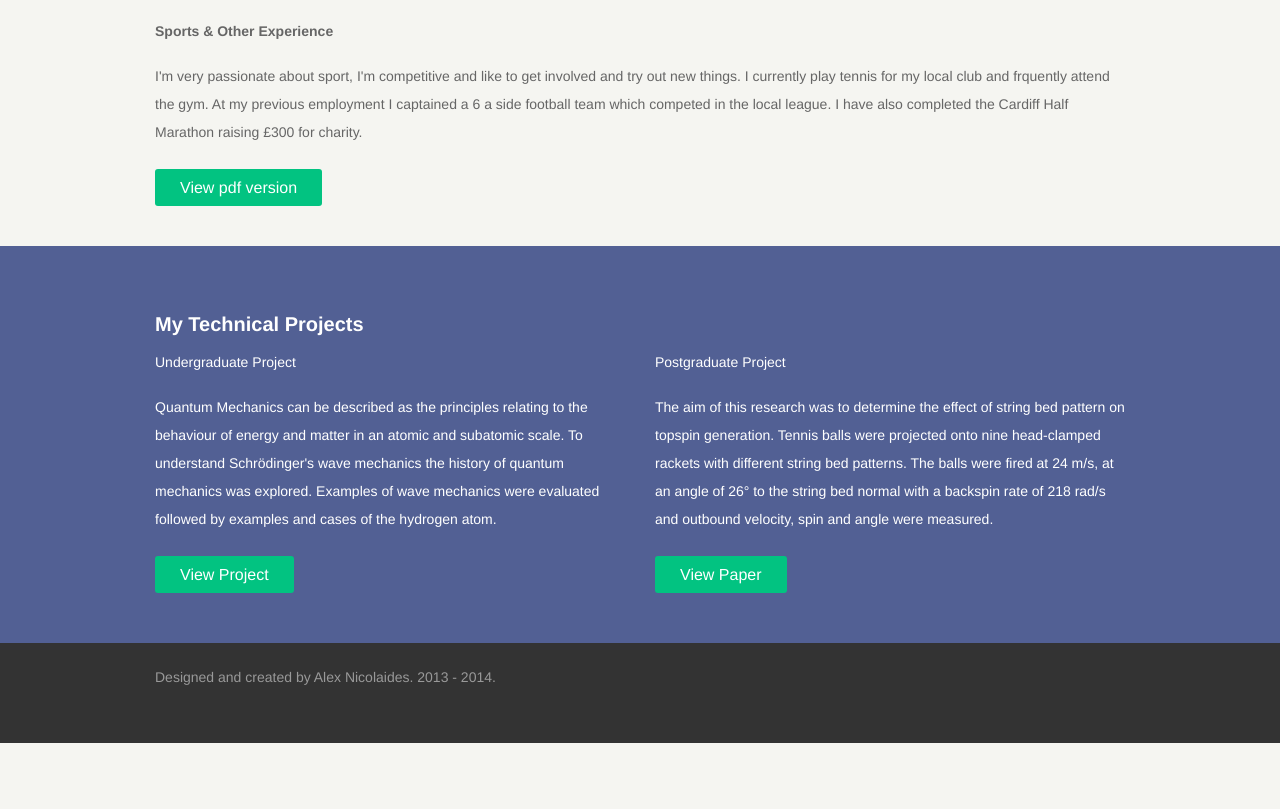
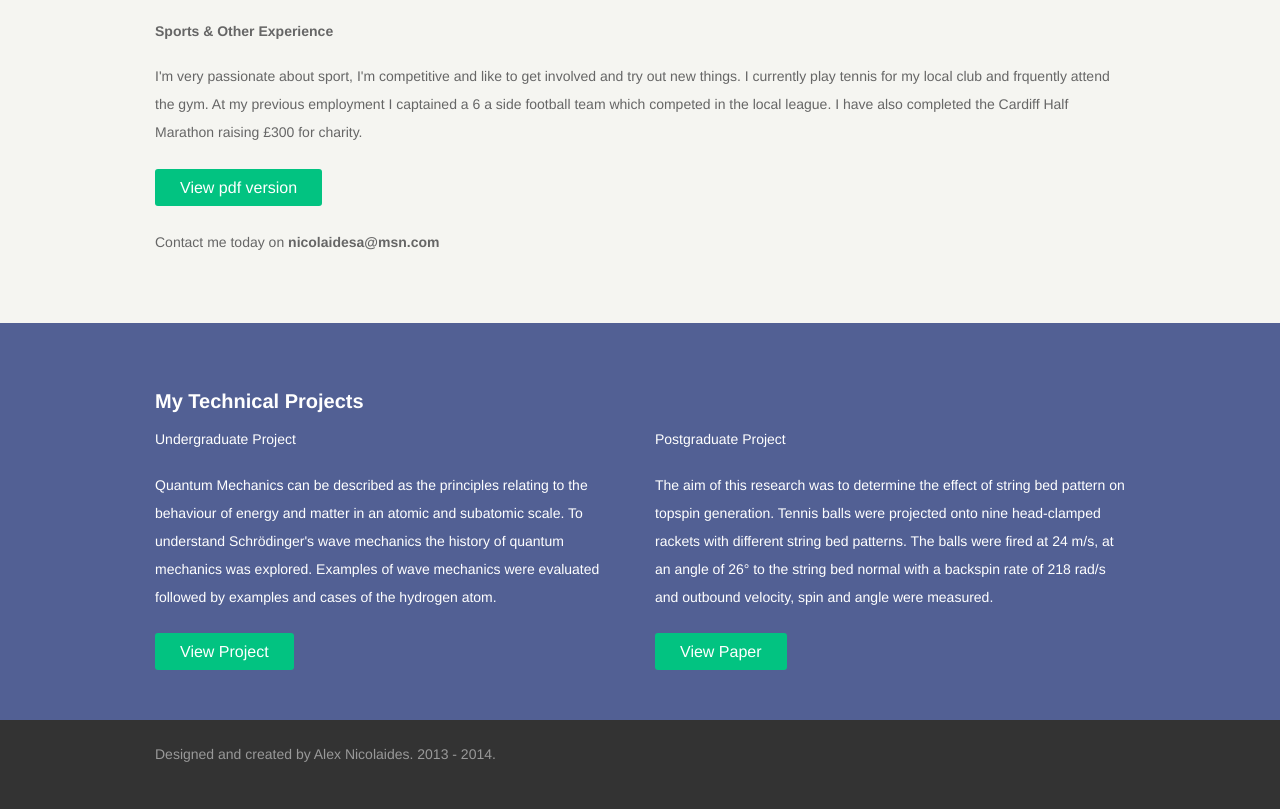
Before and after one commit to Nico9/nico.github.io, a plain HTML site: page index.html in a window 1280 px wide. Shown: the part 2614-3423 px from the top of the page. Before the commit the page ends 3357 px from the top, so only its background shows below. Drawn offline with Linux system fonts and the light colour scheme.

Commit message:
add contact

```diff
--- a/index.html
+++ b/index.html
@@ -184,6 +184,10 @@
         <div class="large-12 columns">
         </br>
             <a href="cv.pdf" target="_blank" class="large-button">View pdf version</a>
+        </br>
+      </br>
+    </br>
+            <p>Contact me today on <strong>nicolaidesa@msn.com</strong></p>
         </div>
       </div>
     </div>
```
